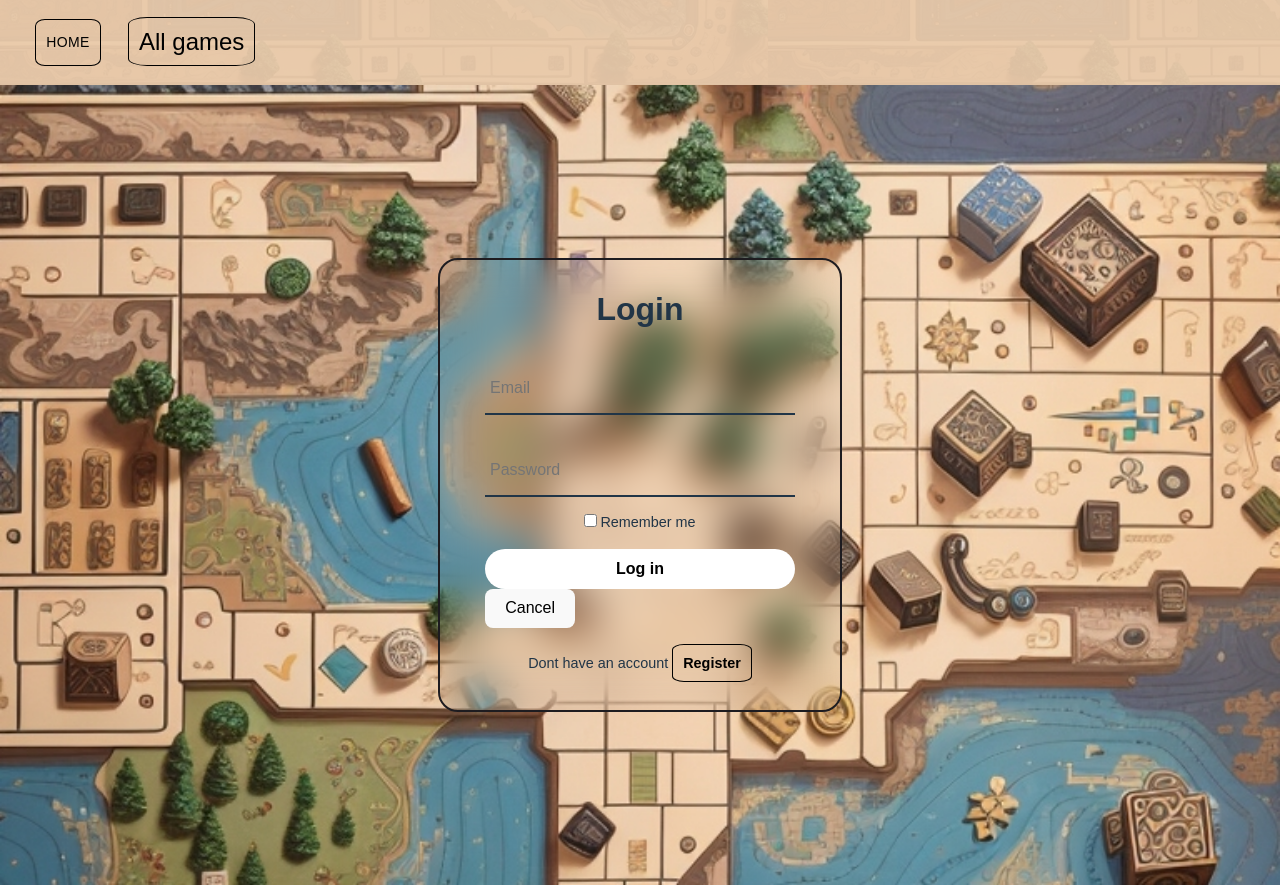
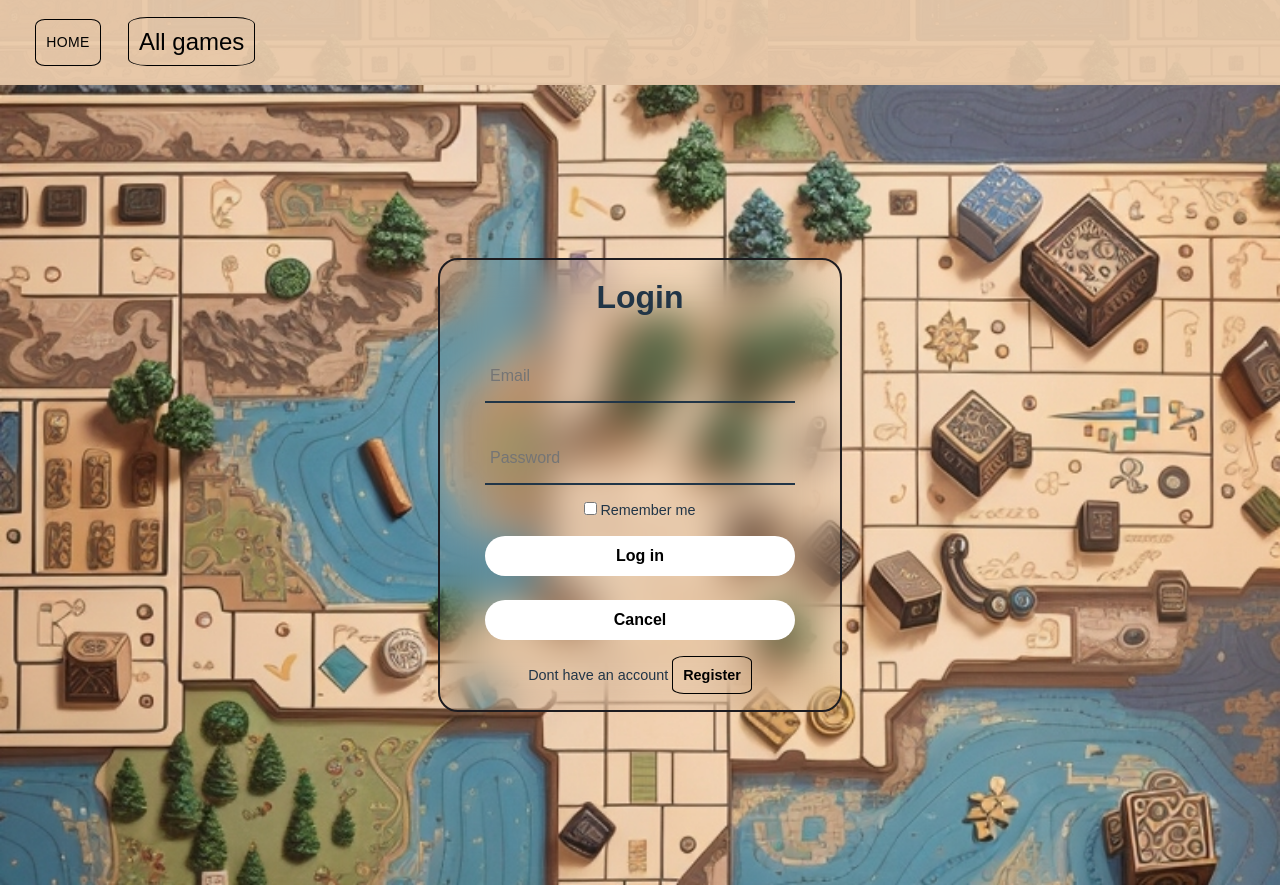
Before and after one commit to CodecoolGlobal/el-proyecte-grande-sprint-1-java-szplkflrn, a React (Vite) app in the folder frontend/: page /login in a window 1280 px wide. Built offline with nearby package versions, Linux system fonts and the light colour scheme.

Commit message:
refactor(Frontend): refactor Login buttons

```diff
--- a/frontend/src/Pages/Login/Login.jsx
+++ b/frontend/src/Pages/Login/Login.jsx
@@ -109,7 +109,9 @@ const Login = ({ onCancel }) => {
                         <button id="login" type="submit">
                             Log in
                         </button>
-                        <button type="button" onClick={onCancel}>
+                        <br></br>
+                        <br></br>
+                        <button id="login" type="button" onClick={onCancel}>
                             Cancel
                         </button>
 
```
